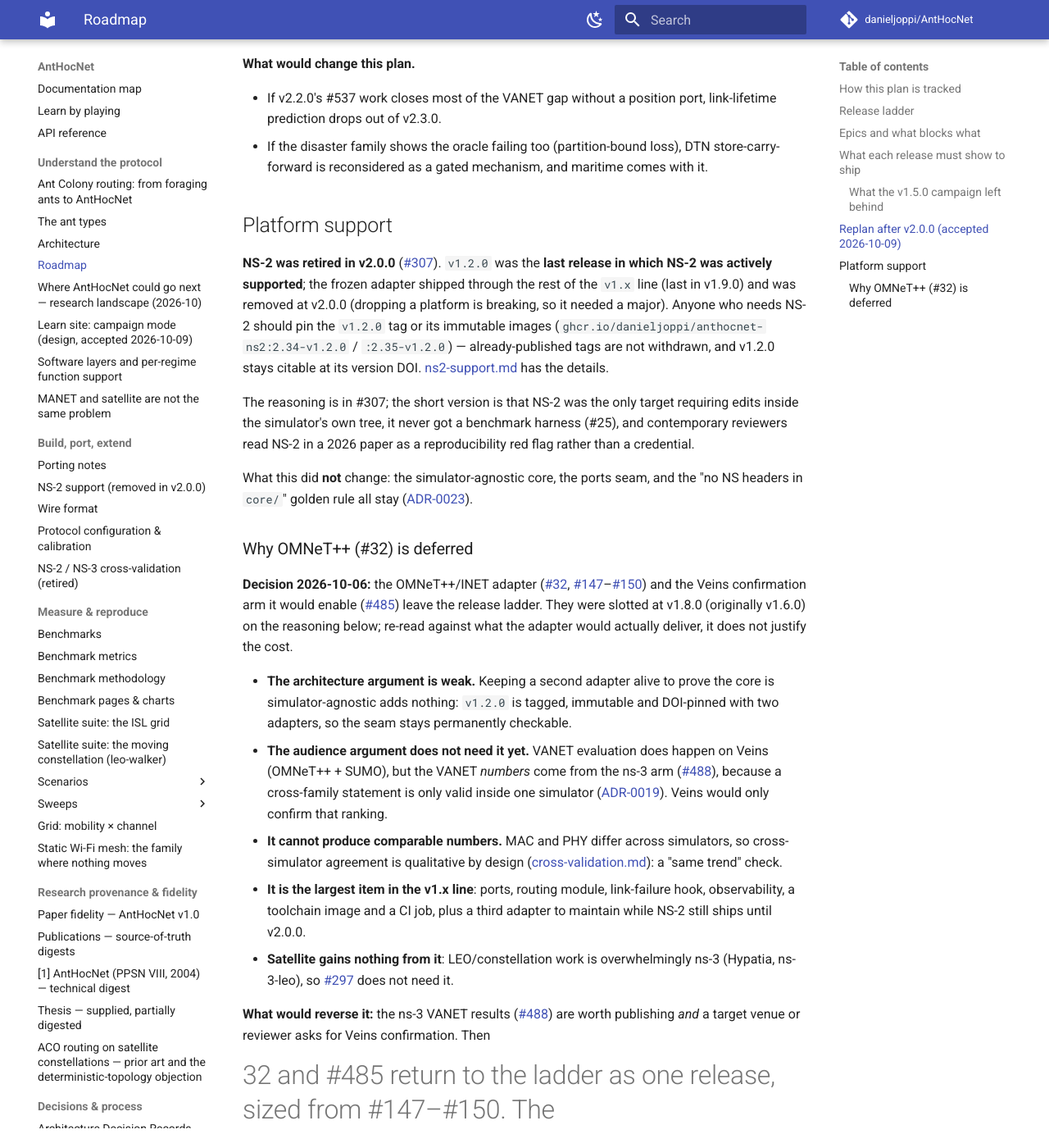
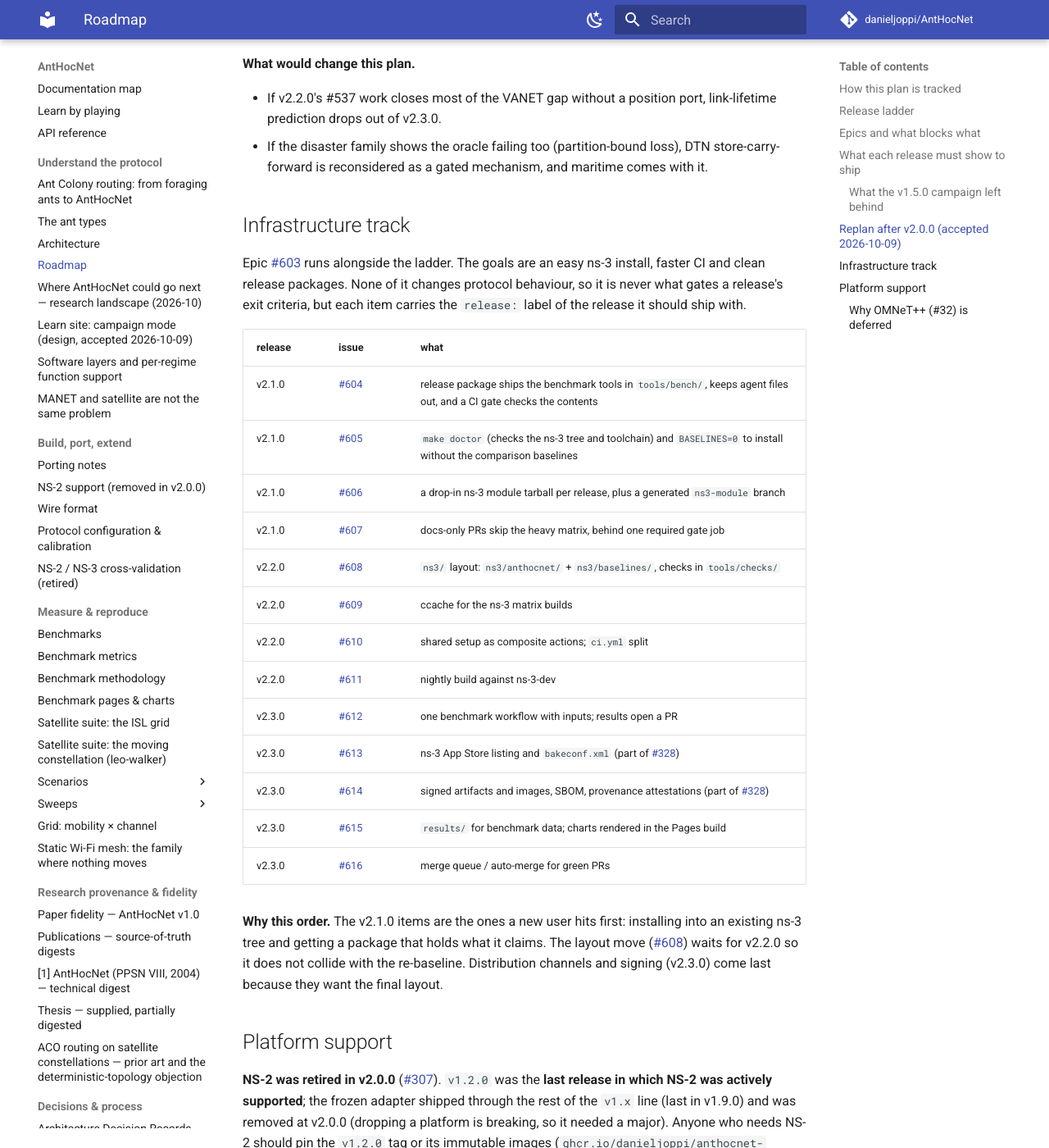
Before and after one commit to danieljoppi/AntHocNet, an MkDocs documentation site: the page built from docs/roadmap.md, in a window 1280 px wide and 1400 px high, scrolled down 12648 px. Shown: the whole window at 82% size. Built offline with MkDocs 1.6.1 and Material for MkDocs 9.7.7, drawn with Linux system fonts in a browser that asks for light colours; comment, search, counter and statistics services are not loaded.

Commit message:
docs(roadmap): add the infrastructure track (#603) and fix stale docs-map entries
The infra issues #603-#616 link `docs/roadmap.md#infrastructure-track`, which
did not exist yet. This adds the section: the epic, every issue by release
(v2.1.0: #604-#607 packaging and docs-only CI; v2.2.0: #608-#611 layout, ccache,
composite actions, ns-3-dev nightly; v2.3.0: #612-#616 benchmark workflow, App
Store/bake and signing (both part of #328), results/, merge queue), and why it
is ordered that way. It is not a release gate: none of it changes protocol
behaviour.

Gaps found on the way, fixed in docs/README.md:
- the roadmap row still said "v1.3.0→v3.0.0, live status on #298"; it now
  names the v2.1.0→v3.3.0 replan, the infra track and the release: labels;
- the ADR row said 0001-0020; ADRs 0021-0023 exist and are indexed.

Co-Authored-By: Claude Opus 5.5 <noreply@anthropic.com>
Claude-Session: https://claude.ai/code/session_01HNDVU4LKsoUZ4oGXKuibE2

```diff
--- a/docs/roadmap.md
+++ b/docs/roadmap.md
@@ -287,6 +287,35 @@ levels, device classes, the game UI with mockups, adapter features, tests.
   DTN store-carry-forward is reconsidered as a gated mechanism, and maritime
   comes with it.
 
+## Infrastructure track
+
+Epic [#603](https://github.com/danieljoppi/AntHocNet/issues/603) runs alongside the ladder. The goals are an easy ns-3 install,
+faster CI and clean release packages. None of it changes protocol behaviour,
+so it is never what gates a release's exit criteria, but each item carries the
+`release:` label of the release it should ship with.
+
+| release | issue | what |
+|---|---|---|
+| v2.1.0 | [#604](https://github.com/danieljoppi/AntHocNet/issues/604) | release package ships the benchmark tools in `tools/bench/`, keeps agent files out, and a CI gate checks the contents |
+| v2.1.0 | [#605](https://github.com/danieljoppi/AntHocNet/issues/605) | `make doctor` (checks the ns-3 tree and toolchain) and `BASELINES=0` to install without the comparison baselines |
+| v2.1.0 | [#606](https://github.com/danieljoppi/AntHocNet/issues/606) | a drop-in ns-3 module tarball per release, plus a generated `ns3-module` branch |
+| v2.1.0 | [#607](https://github.com/danieljoppi/AntHocNet/issues/607) | docs-only PRs skip the heavy matrix, behind one required gate job |
+| v2.2.0 | [#608](https://github.com/danieljoppi/AntHocNet/issues/608) | `ns3/` layout: `ns3/anthocnet/` + `ns3/baselines/`, checks in `tools/checks/` |
+| v2.2.0 | [#609](https://github.com/danieljoppi/AntHocNet/issues/609) | ccache for the ns-3 matrix builds |
+| v2.2.0 | [#610](https://github.com/danieljoppi/AntHocNet/issues/610) | shared setup as composite actions; `ci.yml` split |
+| v2.2.0 | [#611](https://github.com/danieljoppi/AntHocNet/issues/611) | nightly build against ns-3-dev |
+| v2.3.0 | [#612](https://github.com/danieljoppi/AntHocNet/issues/612) | one benchmark workflow with inputs; results open a PR |
+| v2.3.0 | [#613](https://github.com/danieljoppi/AntHocNet/issues/613) | ns-3 App Store listing and `bakeconf.xml` (part of [#328](https://github.com/danieljoppi/AntHocNet/issues/328)) |
+| v2.3.0 | [#614](https://github.com/danieljoppi/AntHocNet/issues/614) | signed artifacts and images, SBOM, provenance attestations (part of [#328](https://github.com/danieljoppi/AntHocNet/issues/328)) |
+| v2.3.0 | [#615](https://github.com/danieljoppi/AntHocNet/issues/615) | `results/` for benchmark data; charts rendered in the Pages build |
+| v2.3.0 | [#616](https://github.com/danieljoppi/AntHocNet/issues/616) | merge queue / auto-merge for green PRs |
+
+**Why this order.** The v2.1.0 items are the ones a new user hits first:
+installing into an existing ns-3 tree and getting a package that holds what it
+claims. The layout move ([#608](https://github.com/danieljoppi/AntHocNet/issues/608)) waits for v2.2.0 so it does not collide with
+the re-baseline. Distribution channels and signing (v2.3.0) come last because
+they want the final layout.
+
 ## Platform support
 
 **NS-2 was retired in v2.0.0** ([#307](https://github.com/danieljoppi/AntHocNet/issues/307)).
```
Also changed, not shown: docs/README.md (+2 -2 lines).
